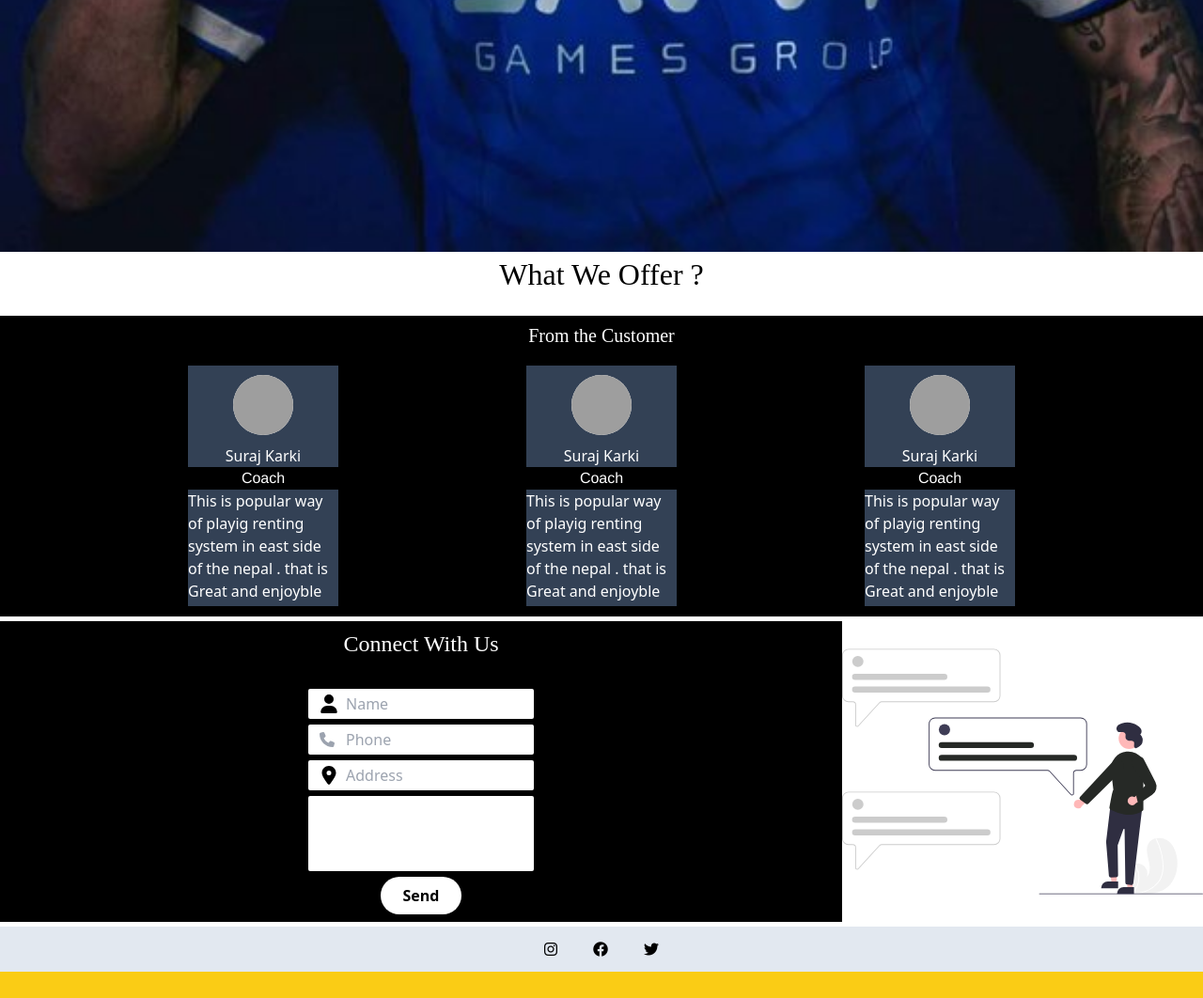
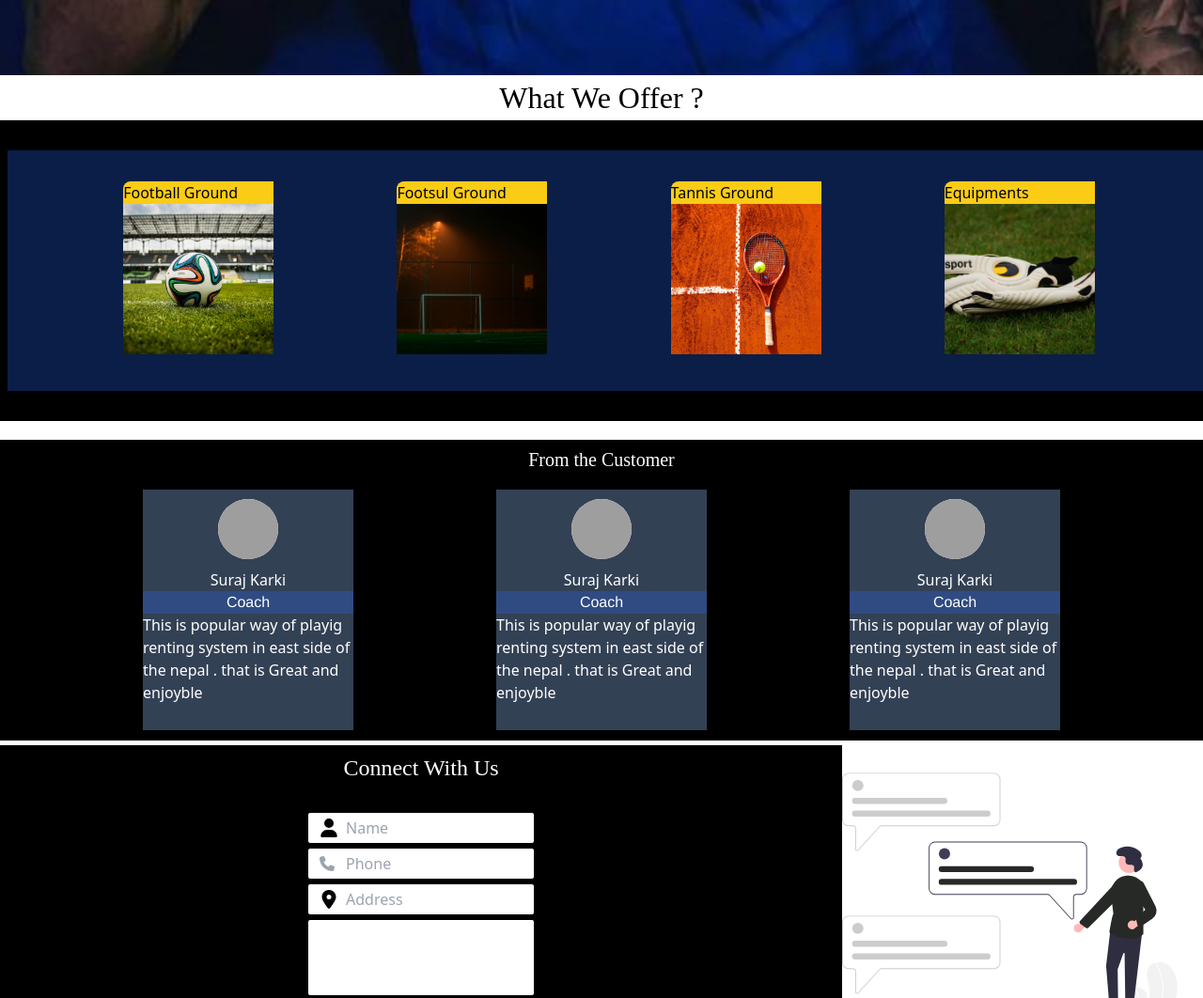
Before and after one commit to kalyan445/LetsPlay, a website: page index.html in a window 1280 px wide. Shown: the part 1120-2182 px from the top of the page at 94% size. Drawn offline with nearby package versions, Linux system fonts and the light colour scheme; grey boxes are pictures that could not be loaded; a web font is replaced by a local one.

Commit message:
home page renovate

```diff
--- a/index.html
+++ b/index.html
@@ -17,7 +17,7 @@
 
 
     <div class="absolute  index-10  md:w-[100%] lg:w-[100%] ">
-        <img src="./assets/Bsic.jpg" class="hidden md:block md:w-[100%]  lg:block lg:w-[100%] lg:h-full" alt="">
+        <img src="./assets/Bsic.jpg" class="hidden md:block md:w-[100%] md:w-[100%] md:h-[100vh] object-cover  lg:block lg:w-[100%] lg:h-[150vh] object-cover" alt="">
         <img src="./assets/Bsic.jpg " class=" w-[100%]  h-[90vh]  object-cover md:hidden lg:hidden" alt="">
 
 
@@ -131,21 +131,21 @@
         <div class="flex justify-center ">
             <h1 style="font-family: kode;  font-size: 32px;  ">What We Offer ?</h1>
         </div>
-        <div class=" h-[30em] w-full bg-black flex-col flex lg:hidden flex justify-center items-center ">
+        <div class=" h-[30em] w-full bg-black flex-col flex flex justify-center items-center  md:h-[20em]">
 
 
 
 
 
             <!-- Four squre -->
-            <div class="h-[80%] w-[75%]   grid grid-cols-2 grid-rows-2 gap-2 ml-4 flex justify-center items-center  ">
+            <div class="h-[80%] w-[75%]    grid grid-cols-2 grid-rows-2 gap-2 ml-4 flex justify-e items-center md:w-full md:flex md:justify-between md:flex-row md:justify-evenly md:bg-blue-600 md:bg-opacity-30">
 
-                <div class="h-[10em] w-[10em]  bg-yellow-400 mb-[30px]  rounded-tl-lg">
+                <div class="h-[10em] w-[10em]  bg-yellow-400 mb-[30px]  rounded-tl-lg ">
                      Football Ground
 
                     <div
                         class="h-[10em] w-[10em]  bg-yellow-400 mb-[30px]  rounded-tl-lg hover:translate-x-[-5px] hover:translate-y-[-30px]">
-                        <img src="./assets/football.jpg" class="object-cover w-full h-full" alt="">
+                        <img src="./assets/football.jpg" class="object-cover w-full h-full " alt="">
                     </div>
                 </div>
 
@@ -197,42 +197,41 @@
 
 
 
-                    <div class="h-[16em] w-[10em] bg-slate-700 flex flex-col ">
+                    <div class="h-[16em] w-[10em] bg-slate-700 flex flex-col  md:h-[16em] md:w-[14em]">
                         <div class="w-full h-5em  flex justify-center items-center">
                             <div class=" w-[4em] h-[4em] bg-white  rounded-full  flex mt-[10px] ">
                                 <img src="./assets/coatch.jpg" alt="" class="w-full h-full rounded-full object-cover ">
                             </div>
                         </div>
                         <div class="w-full h-[1.5em]  flex justify-center items-center mt-[10px] text-white">Suraj Karki</div>
-                        <div class="w-full h-[1.5em]  flex justify-center items-center text-white bg-black"><h3 style="font-family: 'Franklin Gothic Medium', 'Arial Narrow', Arial, sans-serif;">Coach</h3></div>
+                        <div class="w-full h-[1.5em]  flex justify-center items-center text-white bg-black  md:bg-blue-600 md:bg-opacity-30"><h3 style="font-family: 'Franklin Gothic Medium', 'Arial Narrow', Arial, sans-serif;" >Coach</h3></div>
                         <p class="text-white">This is popular way of playig renting system in east side of the nepal . that is Great and
                             enjoyble</p>
 
                     </div>
 
 
-                    <div class="h-[16em] w-[10em] bg-slate-700 flex flex-col ">
+                    <div class="h-[16em] w-[10em] bg-slate-700 flex flex-col  md:h-[16em] md:w-[14em]">
                         <div class="w-full h-5em  flex justify-center items-center">
                             <div class=" w-[4em] h-[4em] bg-white  rounded-full  flex mt-[10px] ">
                                 <img src="./assets/coatch.jpg" alt="" class="w-full h-full rounded-full object-cover ">
                             </div>
                         </div>
                         <div class="w-full h-[1.5em]  flex justify-center items-center mt-[10px] text-white">Suraj Karki</div>
-                        <div class="w-full h-[1.5em]  flex justify-center items-center text-white bg-black"><h3 style="font-family: 'Franklin Gothic Medium', 'Arial Narrow', Arial, sans-serif;">Coach</h3></div>
+                        <div class="w-full h-[1.5em]  flex justify-center items-center text-white bg-black md:bg-blue-600 md:bg-opacity-30"><h3 style="font-family: 'Franklin Gothic Medium', 'Arial Narrow', Arial, sans-serif;">Coach</h3></div>
                         <p class="text-white">This is popular way of playig renting system in east side of the nepal . that is Great and
                             enjoyble</p>
 
                     </div>
 
-
-                    <div class="h-[16em] w-[10em] bg-slate-700 flex flex-col ">
+                    <div class="h-[16em] w-[10em] bg-slate-700 flex flex-col  md:h-[16em] md:w-[14em]">
                         <div class="w-full h-5em  flex justify-center items-center">
                             <div class=" w-[4em] h-[4em] bg-white  rounded-full  flex mt-[10px] ">
                                 <img src="./assets/coatch.jpg" alt="" class="w-full h-full rounded-full object-cover ">
                             </div>
                         </div>
                         <div class="w-full h-[1.5em]  flex justify-center items-center mt-[10px] text-white">Suraj Karki</div>
-                        <div class="w-full h-[1.5em]  flex justify-center items-center text-white bg-black"><h3 style="font-family: 'Franklin Gothic Medium', 'Arial Narrow', Arial, sans-serif;">Coach</h3></div>
+                        <div class="w-full h-[1.5em]  flex justify-center items-center text-white bg-black md:bg-blue-600 md:bg-opacity-30"><h3 style="font-family: 'Franklin Gothic Medium', 'Arial Narrow', Arial, sans-serif;">Coach</h3></div>
                         <p class="text-white">This is popular way of playig renting system in east side of the nepal . that is Great and
                             enjoyble</p>
 
```
